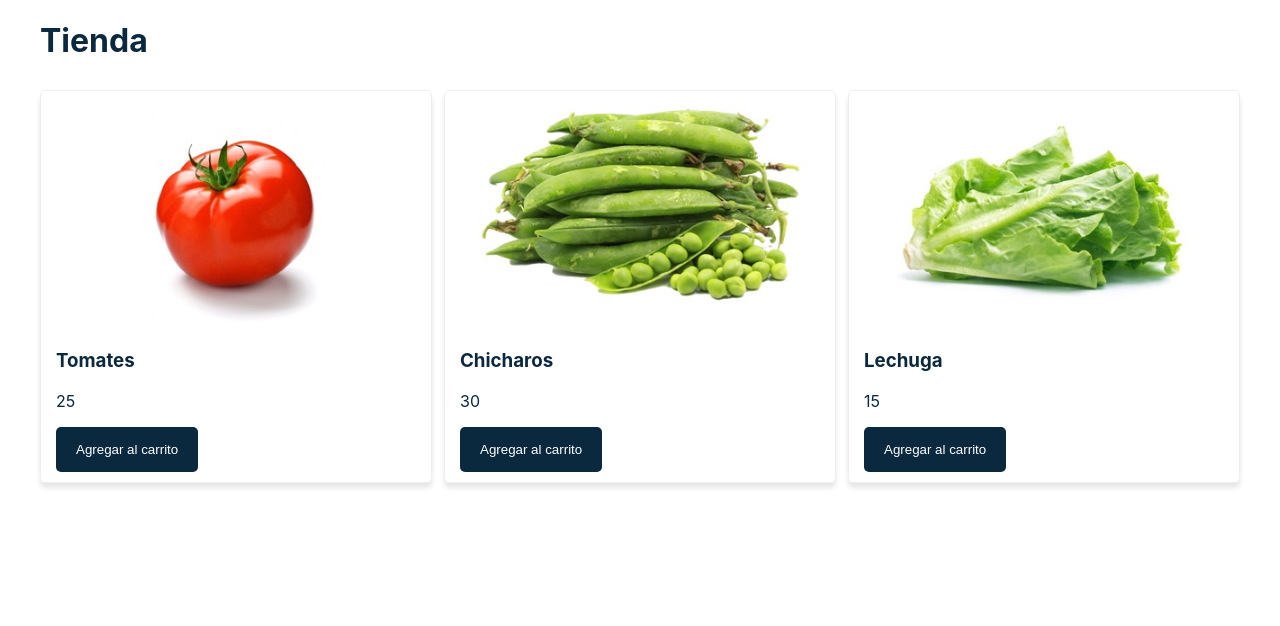
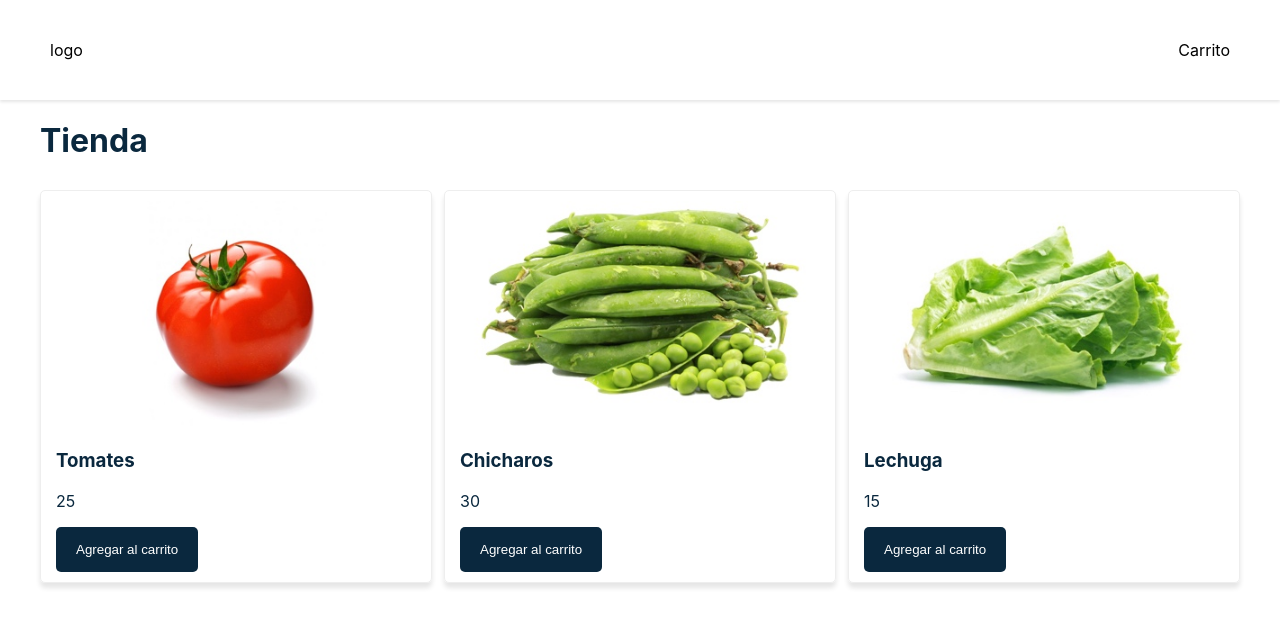
Before and after one commit to przant/react-simple-shopping-cart, a React (Create React App) app: page / in a window 1280 px wide. Shown: the top 626 px of the page. Built offline with nearby package versions, Linux system fonts and the light colour scheme.

Commit message:
Add Navbar component

```diff
--- a/src/App.js
+++ b/src/App.js
@@ -2,6 +2,7 @@ import { Component } from 'react'
 import Products from './components/Products'
 import Layout from './components/Layout'
 import Title from './components/Title'
+import Navbar from './components/Navbar'
 import './App.css'
 
 class App extends Component {
@@ -15,8 +16,9 @@ class App extends Component {
   render() {
     return (
       <div>
+        <Navbar />
         <Layout>
-          <Title></Title>
+          <Title />
           <Products
             addToShoppingCart={ () => console.log('Do nothing') }
             products={ this.state.products }
```
